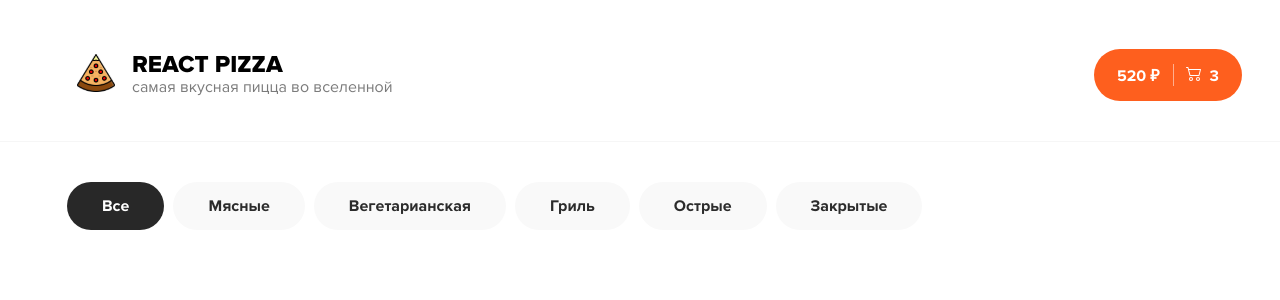
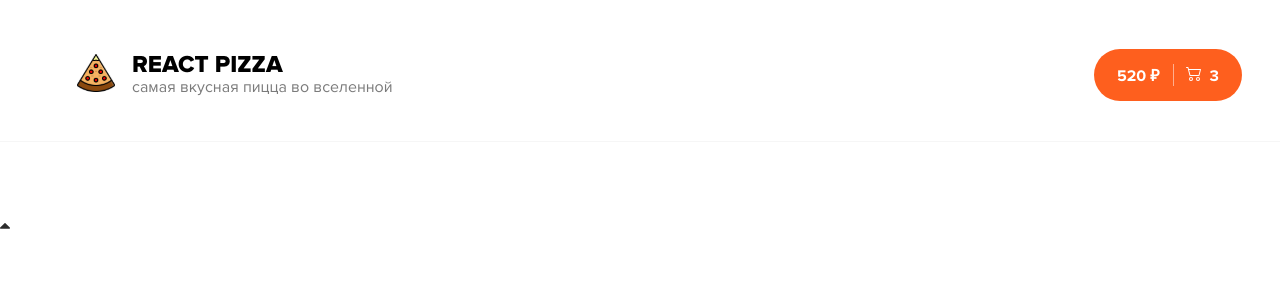
Before and after one commit to ssanekmix/React-Pizza, a React (Vite) app: page / in a window 1280 px wide. Shown: the top 300 px of the page. Built offline with nearby package versions, Linux system fonts and the light colour scheme.

Commit message:
sort in process

```diff
--- a/src/components/Categories/Categories.jsx
+++ b/src/components/Categories/Categories.jsx
@@ -3,14 +3,7 @@ import styles from './styles.module.css'
 const Categories = () => {
   return (
     <nav>
-      <ul className={styles.list}>
-        <li className={`${styles.listItem} ${styles.active}`}>Все</li>
-        <li className={styles.listItem}>Мясные</li>
-        <li className={styles.listItem}>Вегетарианская</li>
-        <li className={styles.listItem}>Гриль</li>
-        <li className={styles.listItem}>Острые</li>
-        <li className={styles.listItem}>Закрытые</li>
-      </ul>
+      <ul className={styles.list}>{}</ul>
     </nav>
   )
 }
--- a/src/components/Categories/styles.module.css
+++ b/src/components/Categories/styles.module.css
@@ -5,27 +5,3 @@
   gap: 9px;
   padding: 40px 0 32px 67px;
 }
-
-.listItem {
-  background-color: #f9f9f9;
-  padding: 14px 35px;
-  border-radius: 30px;
-  color: #2c2c2c;
-  font-size: 16px;
-  font-weight: bold;
-  cursor: pointer;
-  transition-duration: 0.2s;
-
-  &:hover {
-    color: #fe5f1e;
-  }
-}
-
-.active {
-  color: #fff;
-  background-color: #282828;
-
-  &:hover {
-    color: #fff;
-  }
-}
--- /dev/null
+++ b/src/components/Sort/Sort.jsx
@@ -0,0 +1,10 @@
+import sortIcon from '../../assets/icons/sort-icon.svg'
+
+const Sort = () => {
+  return (
+    <div>
+      <img src={sortIcon} alt="" />
+    </div>
+  )
+}
+export default Sort
--- a/src/pages/Main/Main.jsx
+++ b/src/pages/Main/Main.jsx
@@ -1,9 +1,11 @@
 import Categories from '../../components/Categories/Categories'
+import Sort from '../../components/Sort/Sort'
 
 const Main = () => {
   return (
     <main>
       <Categories />
+      <Sort />
     </main>
   )
 }
--- /dev/null
+++ b/src/ui/CategoryButton/CategoryButton.jsx
@@ -0,0 +1,6 @@
+import styles from './styles.module.css'
+
+const CategoryButton = ({ title }) => {
+  return <li className={`${styles.listItem} ${styles.active}`}>{title}</li>
+}
+export default CategoryButton
```
Also changed, not shown: src/ui/CategoryButton/styles.module.css (added, +23 -0 lines), src/assets/icons/sort-icon.svg (added), src/components/Sort/styles.module.css (added).
